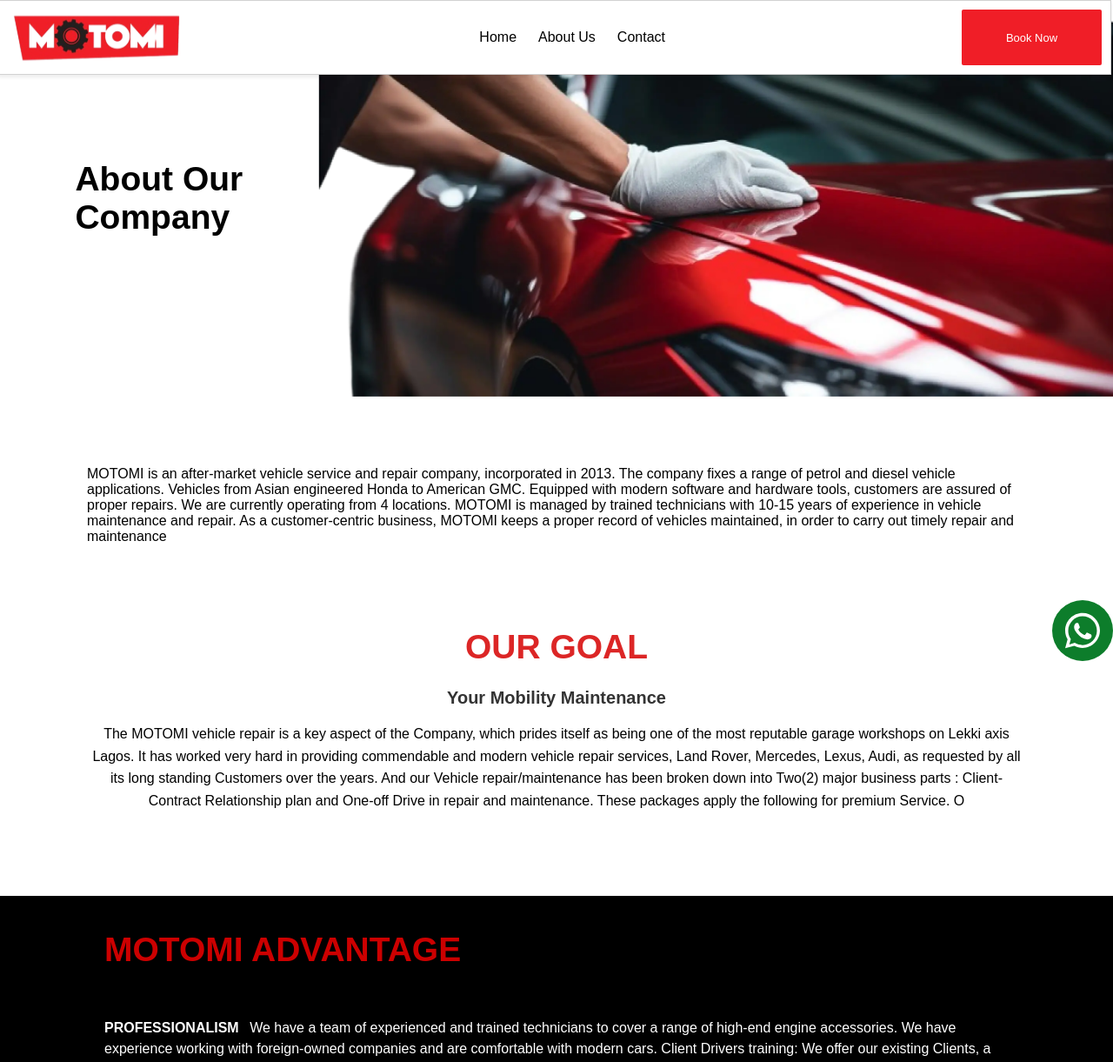
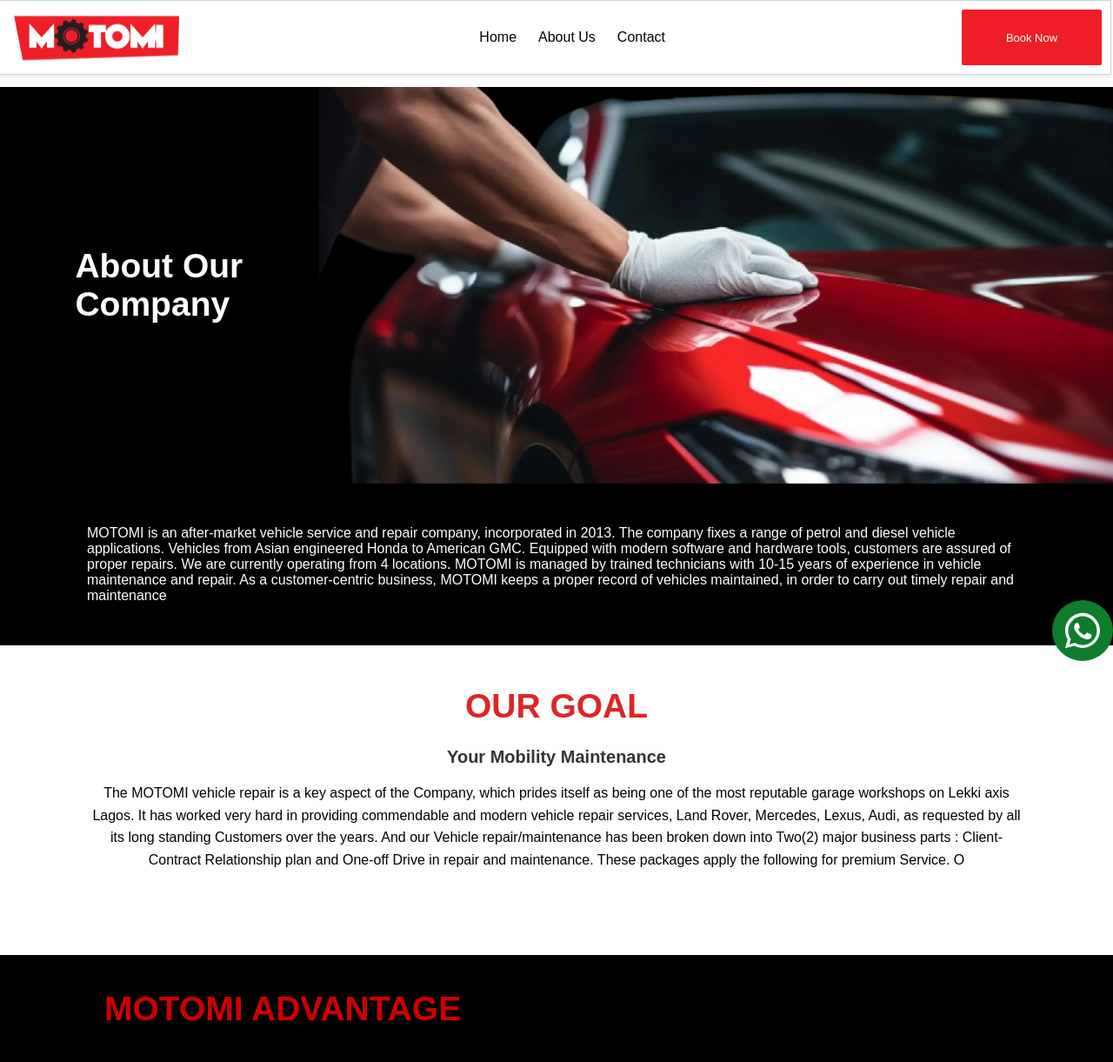
Before and after one commit to eduviereIsrael/motomi, a Next.js app: page /about in a window 1280 px wide. Shown: the top 1221 px of the page at 87% size. Built offline with nearby package versions, Linux system fonts and the light colour scheme.

Commit message:
contact img

```diff
--- a/app/components.scss
+++ b/app/components.scss
@@ -392,7 +392,7 @@
 
 .hero{
     width: 100%;
-    height: 70vh;
+    // height: 70vh;
     background: url(/Motomi-bg-mb.webp);
     // background: url(/Motomi-bg-desk.png);
 
@@ -407,6 +407,7 @@
     flex-direction: column;
     align-items: center;
     justify-content: center;
+    padding: 200px 0 100px;
     .container{
         display: flex;
         flex-direction: column;
@@ -1407,12 +1408,16 @@
     // align-items: center;
     // justify-content: center;
     width: 100%;
+    padding-top: 100px;
 
 
     .top-section {
       width: 100%;
       display: grid;
       grid-template-columns: 2fr 5fr;
+      background-color: #000;
+      color: #fff;
+
     //   height: 60vh;
 
 
@@ -1455,7 +1460,7 @@
 
     .content {
       width: 100%;
-      margin-top: 2rem;
+      // margin-top: 2rem;
 
       section {
         margin-bottom: 3rem;
@@ -1497,6 +1502,9 @@
 
       .opener{
         padding: 48px 0;
+        background-color: #000;
+        color: #fff;
+
       }
 
       .goal {
```
